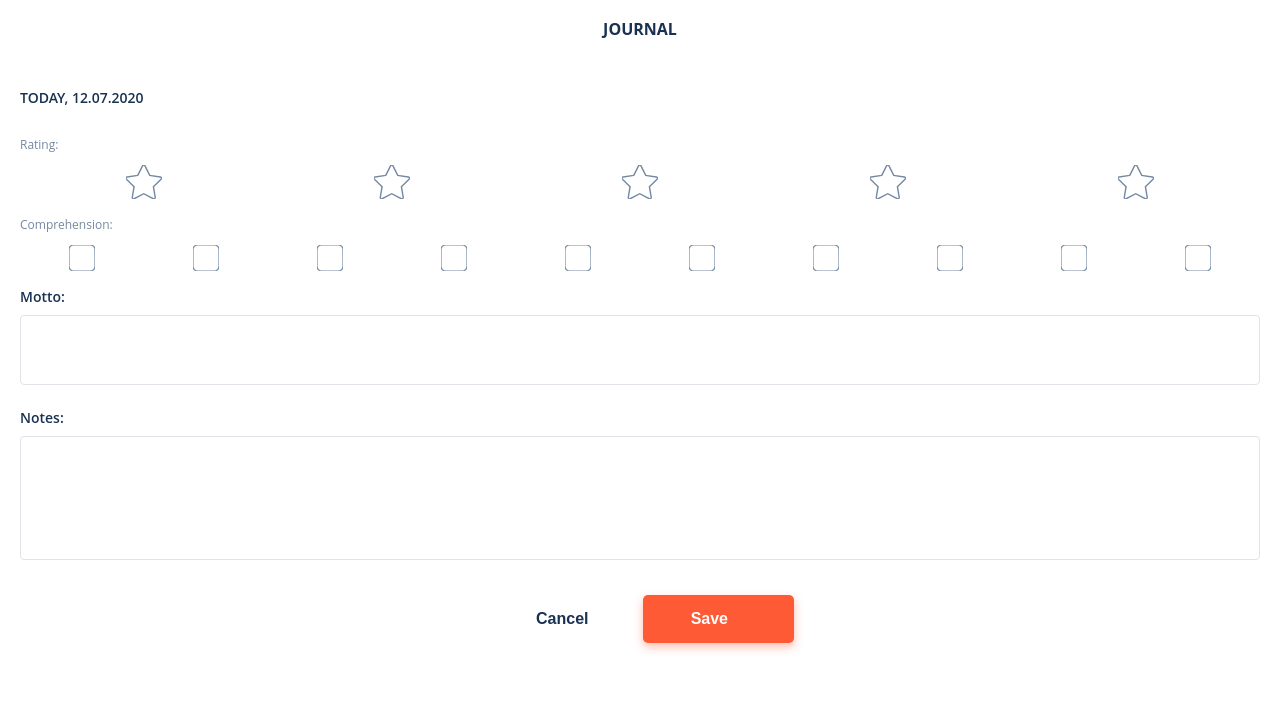
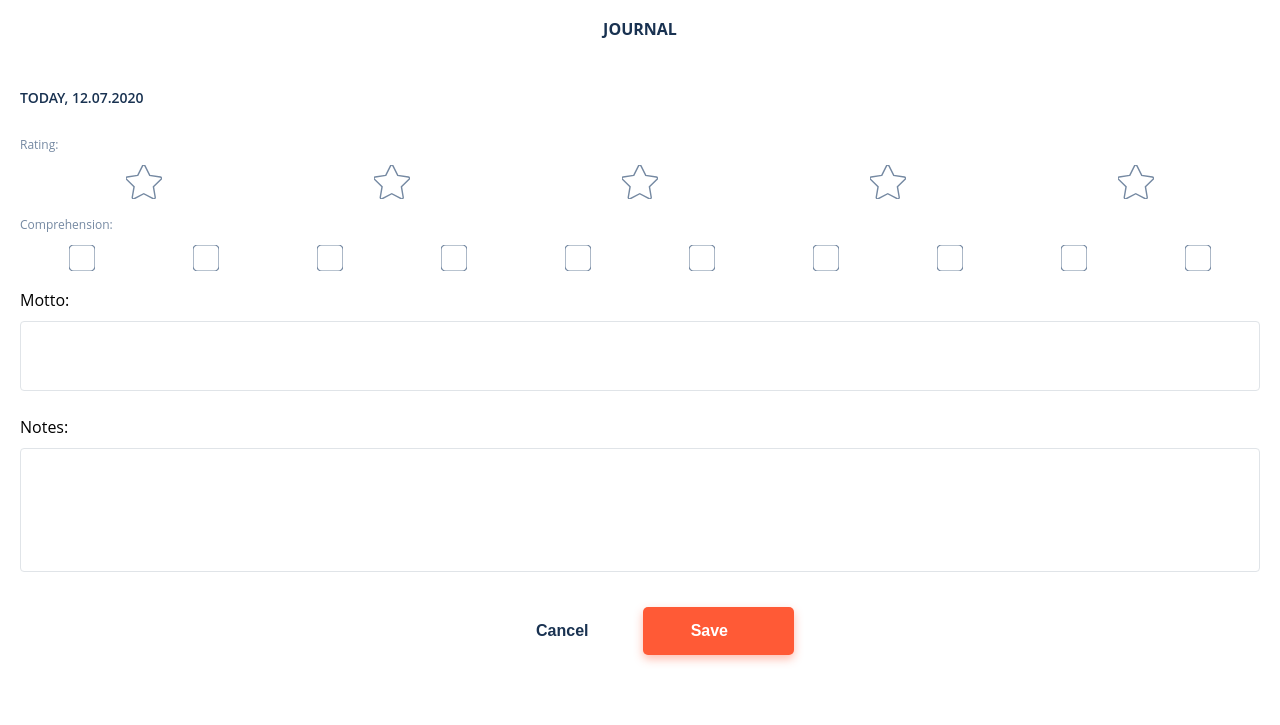
Before and after one commit to mpagels/companion-DNJBM, a website: page src/journal-create.html in a window 1280 px wide. Shown: the top 725 px of the page. Drawn offline with Linux system fonts and the light colour scheme.

Commit message:
Remove heading tags
- no need to put the label tag inside a heading tag
- just style the label

```diff
--- a/src/journal-create.html
+++ b/src/journal-create.html
@@ -468,11 +468,11 @@
       </section>
       <section class="main-container">
         <div>
-          <h2><label for="motto">Motto:</label></h2>
+          <label for="motto">Motto:</label>
           <textarea id="motto" name="motto" class="motto-text"> </textarea>
         </div>
         <div>
-          <h2><label for="notes"> Notes: </label></h2>
+          <label for="notes"> Notes: </label>
           <textarea id="notes" name="notes" class="notes-text"></textarea>
         </div>
       </section>
```
